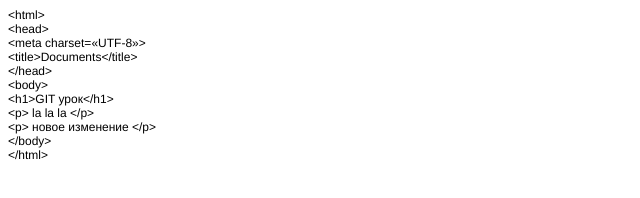
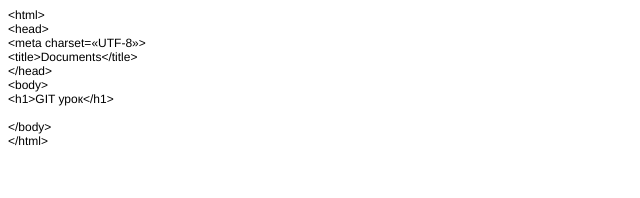
Before and after one commit to ben200000/site, a plain HTML site: page index.html in a window 1280 px wide. Shown: the whole page, without its empty margins (0-640 px from the left). Drawn offline with Linux system fonts and the light colour scheme.

Commit message:
third  commit

```diff
--- a/index.html
+++ b/index.html
@@ -8,6 +8,7 @@
   <meta name="CocoaVersion" content="1894.6">
   <style type="text/css">
     p.p1 {margin: 0.0px 0.0px 0.0px 0.0px; font: 12.0px Helvetica}
+    p.p2 {margin: 0.0px 0.0px 0.0px 0.0px; font: 12.0px Helvetica; min-height: 14.0px}
   </style>
 </head>
 <body>
@@ -18,8 +19,7 @@
 <p class="p1">&lt;/head&gt;</p>
 <p class="p1">&lt;body&gt;</p>
 <p class="p1">&lt;h1&gt;GIT урок&lt;/h1&gt;</p>
-<p class="p1">&lt;p&gt; la la la &lt;/p&gt;</p>
-<p class="p1">&lt;p&gt; новое изменение &lt;/p&gt;</p>
+<p class="p2"><br></p>
 <p class="p1">&lt;/body&gt;</p>
 <p class="p1">&lt;/html&gt;</p>
 </body>
```
